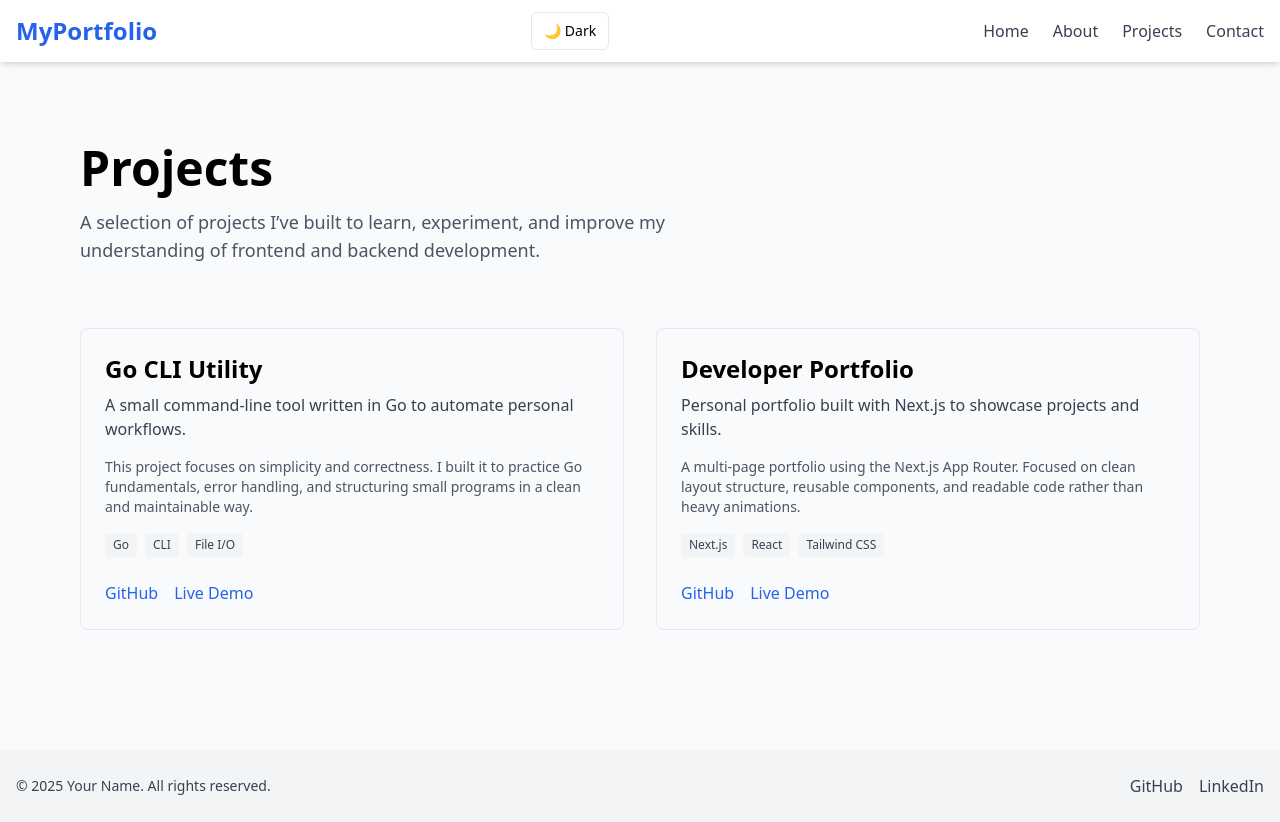
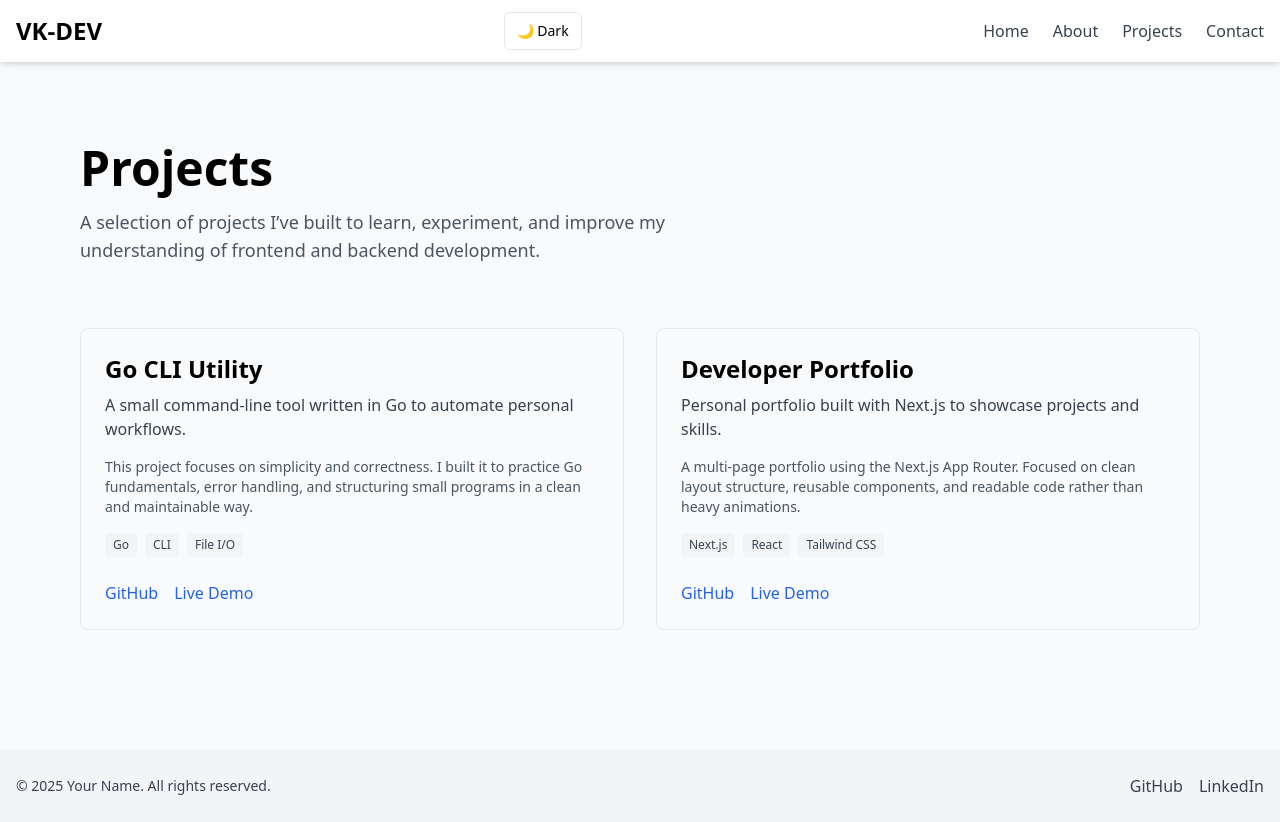
Before and after one commit to VkHyperNova/vk-portfolio-github, a Next.js app: page /projects in a window 1280 px wide. Built offline with nearby package versions, Linux system fonts and the light colour scheme.

Commit message:
navbar icon text

```diff
--- a/src/components/layout/Navbar.js
+++ b/src/components/layout/Navbar.js
@@ -17,8 +17,8 @@ export default function Navbar() {
     <nav className="bg-white dark:bg-gray-900 shadow-md fixed w-full z-50">
       <div className="container mx-auto flex justify-between items-center px-4 py-3">
         {/* Logo / Brand */}
-        <Link href="/" className="text-2xl font-bold text-blue-600">
-          MyPortfolio
+        <Link href="/" className="text-2xl font-bold">
+          VK-DEV
         </Link>
         <ThemeToggle />
 
```
